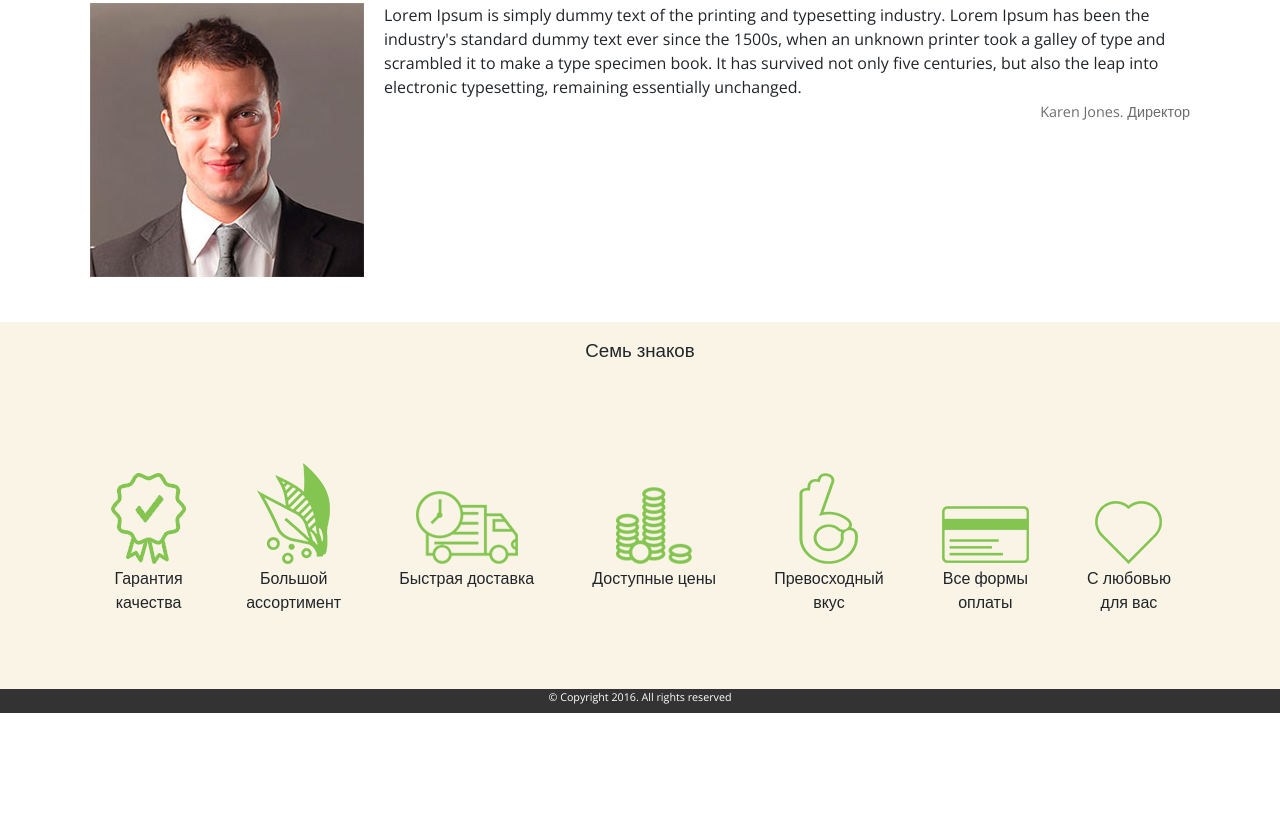
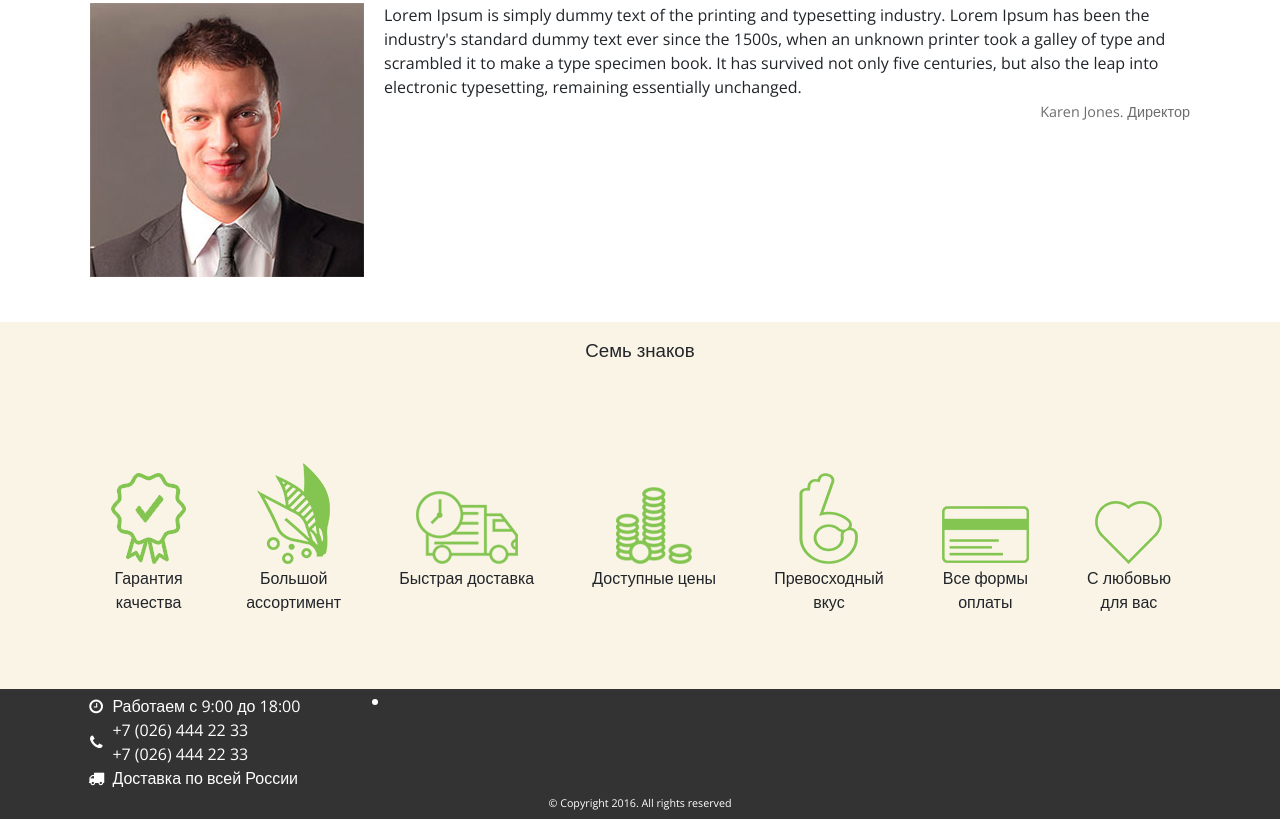
Before and after one commit to Toni-San/project-2.1, a plain HTML site: page index.html in a window 1280 px wide. Shown: the part 1502-2321 px from the top of the page. Before the commit the page ends 2215 px from the top, so only its background shows below. Drawn offline with nearby package versions, Linux system fonts and the light colour scheme.

Commit message:
06012019h2335

```diff
--- a/css/style.css
+++ b/css/style.css
@@ -602,3 +602,9 @@ html, body {
     text-align: center;
 }
 /*часть 10*/
+
+/*часть 11*/
+.background-color-f ul {
+	background-color: rgba(0,0,0,0.0);
+}
+/*часть 11*/
--- a/index.html
+++ b/index.html
@@ -206,7 +206,27 @@
 <footer class="size bacgorund-size-10">
 	<div class="container">
 		<div class="row">
-
+			<div class="contacts col-12 col-md background-color-f">
+				<ul>
+					<li class="icon-clock">
+						<div>Работаем с 9:00 до 18:00</div>
+					</li>
+					<li class="icon-phone">
+						<div>+7 (026) 444 22 33<br>
+							+7 (026) 444 22 33</div>
+					</li>
+					<li class="icon-truck">
+						<div>Доставка по всей России</div>
+					</li>
+				</ul>
+			</div>
+			<div>
+				<ul>
+					<li></li>
+				</ul>
+			</div>
+			<div></div>
+			<div></div>
 		</div>
 		<div class="row">
 			<h6 class="col-12 basement-header">&#0169 Copyright 2016. All rights reserved</h6>
```
